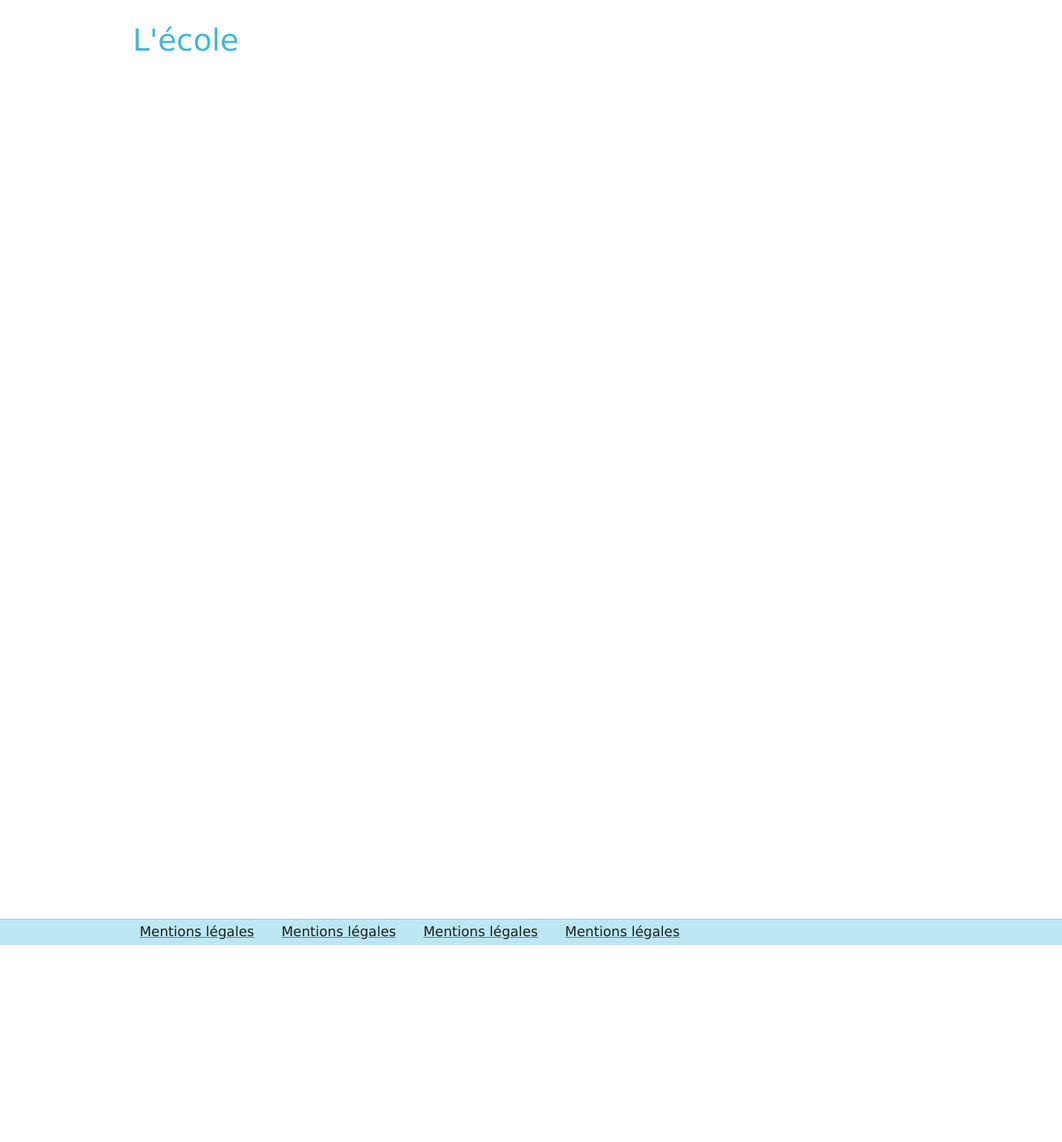
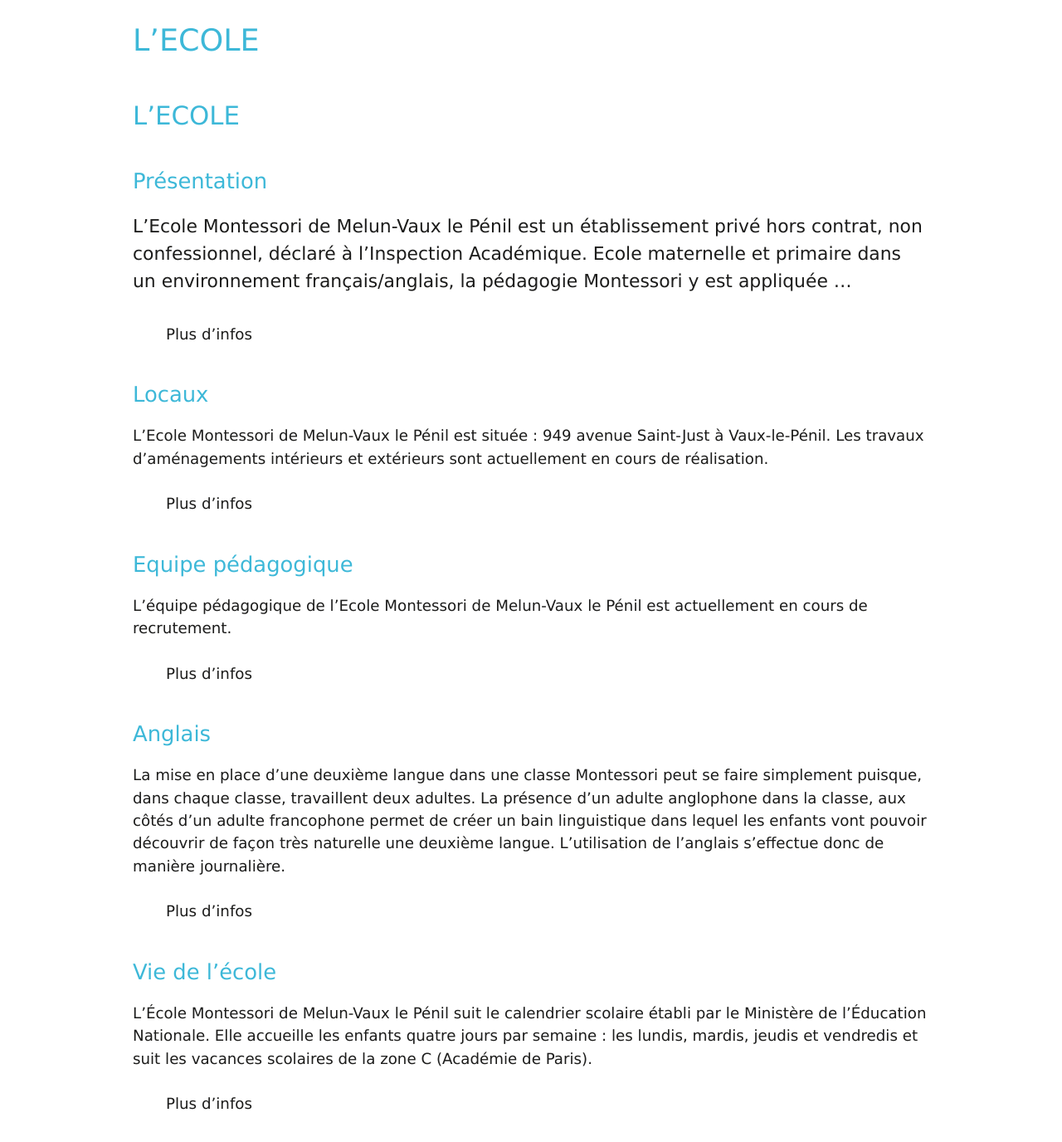
Before and after one commit to montessori-melun/montessori-melun.github.io, a Jekyll site: the page built from ecole/index.md, in a window 1280 px wide and 1400 px high, scrolled down 261 px. Shown: the top 1376 px of the window at 83% size. Built offline with Jekyll 4.4.1, drawn with Linux system fonts in a browser that asks for light colours; our own code applies the rules of GitHub Pages for plain Markdown files.

Commit message:
Update index.md

```diff
--- a/ecole/index.md
+++ b/ecole/index.md
@@ -1,3 +1,31 @@
----
-title: L'école
----
+
+# L'ECOLE
+
+## Présentation
+
+L'Ecole Montessori de Melun-Vaux le Pénil est un établissement privé hors contrat, non confessionnel, déclaré à l'Inspection Académique.
+Ecole maternelle et primaire dans un environnement français/anglais, la pédagogie Montessori y est appliquée …
+> Plus d’infos
+
+## Locaux
+
+L’Ecole Montessori de Melun-Vaux le Pénil est située : 949 avenue Saint-Just à Vaux-le-Pénil.
+Les travaux d’aménagements intérieurs et extérieurs sont actuellement en cours de réalisation.
+> Plus d’infos
+
+
+## Equipe pédagogique
+
+L’équipe pédagogique de l’Ecole Montessori de Melun-Vaux le Pénil est actuellement en cours de recrutement.
+> Plus d’infos
+
+## Anglais
+
+La mise en place d’une deuxième langue dans une classe Montessori peut se faire simplement puisque, dans chaque classe, travaillent deux adultes.
+La présence d’un adulte anglophone dans la classe, aux côtés d’un adulte francophone permet de créer un bain linguistique dans lequel les enfants vont pouvoir découvrir de façon très naturelle une deuxième langue. L’utilisation de l’anglais s’effectue donc de manière journalière.
+> Plus d’infos
+
+## Vie de l'école
+
+L’École Montessori de Melun-Vaux le Pénil suit le calendrier scolaire établi par le Ministère de l’Éducation Nationale. Elle accueille les enfants quatre jours par semaine : les lundis, mardis, jeudis et vendredis et suit les vacances scolaires de la zone C (Académie de Paris).
+> Plus d’infos
```
